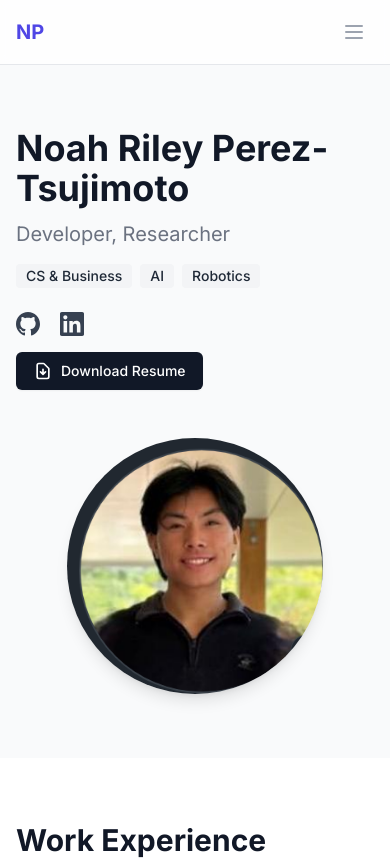
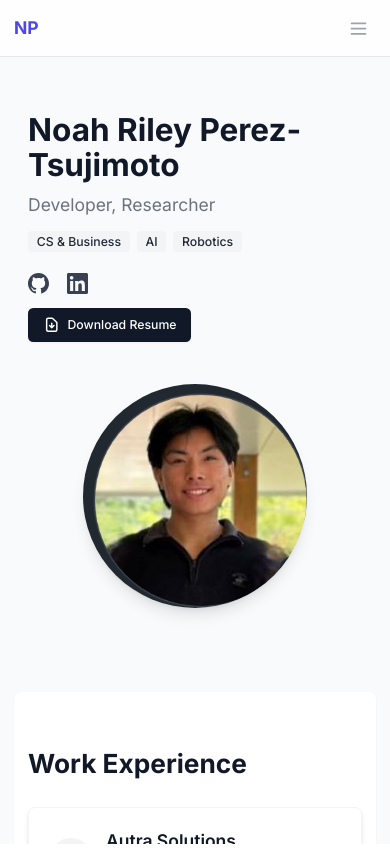
Before and after one commit to nrileyperez/me, a React (Vite) app: page / in a window 390 px wide. Shown: the top 860 px of the page. Built offline with nearby package versions, Linux system fonts and the light colour scheme.

Commit message:
fix: improve mobile responsiveness and add mobile-specific optimizations

```diff
--- a/index.html
+++ b/index.html
@@ -3,7 +3,11 @@
   <head>
     <meta charset="UTF-8" />
     <link rel="icon" type="image/svg+xml" href="favicon.svg" />
-    <meta name="viewport" content="width=device-width, initial-scale=1.0, maximum-scale=1.0, user-scalable=no" />
+    <meta name="viewport" content="width=device-width, initial-scale=1.0, viewport-fit=cover" />
+    <meta name="theme-color" content="#ffffff" />
+    <meta name="mobile-web-app-capable" content="yes" />
+    <meta name="apple-mobile-web-app-capable" content="yes" />
+    <meta name="apple-mobile-web-app-status-bar-style" content="default" />
     <title>Noah Riley Perez-Tsujimoto - Portfolio</title>
     <meta name="description" content="Portfolio website of Noah Riley Perez-Tsujimoto - Developer, Researcher" />
     <link href="https://fonts.googleapis.com/css2?family=Inter:wght@300;400;500;600;700&display=swap" rel="stylesheet">
--- a/src/App.tsx
+++ b/src/App.tsx
@@ -7,15 +7,15 @@ import { portfolioData } from './data/portfolio'
 
 function App() {
   return (
-    <div className="min-h-screen bg-gray-50">
+    <div className="min-h-screen bg-gray-50 overflow-x-hidden">
       <Navbar />
-      <main className="pt-16">
+      <main className="pt-16 w-full max-w-7xl mx-auto px-4 sm:px-6 lg:px-8">
         <Hero data={portfolioData.personal} />
-        <div className="bg-white">
+        <div className="bg-white rounded-lg shadow-sm my-8">
           <WorkExperience data={portfolioData.workExperience} />
         </div>
         <Education data={portfolioData.education} />
-        <div className="bg-white">
+        <div className="bg-white rounded-lg shadow-sm my-8">
           <Projects data={portfolioData.projects} />
         </div>
       </main>
--- a/src/index.css
+++ b/src/index.css
@@ -3,6 +3,46 @@
 @tailwind base;
 @tailwind components;
 @tailwind utilities;
+
+* {
+  margin: 0;
+  padding: 0;
+  box-sizing: border-box;
+  -webkit-font-smoothing: antialiased;
+  -moz-osx-font-smoothing: grayscale;
+}
+
+html, body {
+  height: 100%;
+  width: 100%;
+  overflow-x: hidden;
+  position: relative;
+}
+
+#root {
+  min-height: 100%;
+  display: flex;
+  flex-direction: column;
+}
+
+/* Mobile-first responsive design */
+@media screen and (max-width: 768px) {
+  html {
+    font-size: 14px;
+  }
+
+  .section-container {
+    padding-left: 1rem;
+    padding-right: 1rem;
+  }
+}
+
+/* Prevent content shifting */
+@supports (-webkit-touch-callout: none) {
+  .min-h-screen {
+    min-height: -webkit-fill-available;
+  }
+}
 
 @layer base {
   html {
--- a/vite.config.ts
+++ b/vite.config.ts
@@ -9,11 +9,14 @@ export default defineConfig({
     assetsDir: 'assets',
     rollupOptions: {
       output: {
-        entryFileNames: `assets/[name].js`,
-        chunkFileNames: `assets/[name].js`,
-        assetFileNames: `assets/[name].[ext]`
+        entryFileNames: `assets/[name].[hash].js`,
+        chunkFileNames: `assets/[name].[hash].js`,
+        assetFileNames: `assets/[name].[hash].[ext]`
       }
-    }
+    },
+    sourcemap: true,
+    target: 'esnext',
+    minify: 'esbuild'
   },
   server: {
     port: 3000
```
